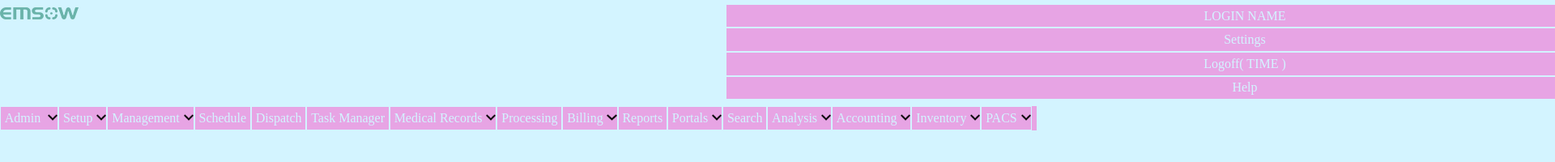
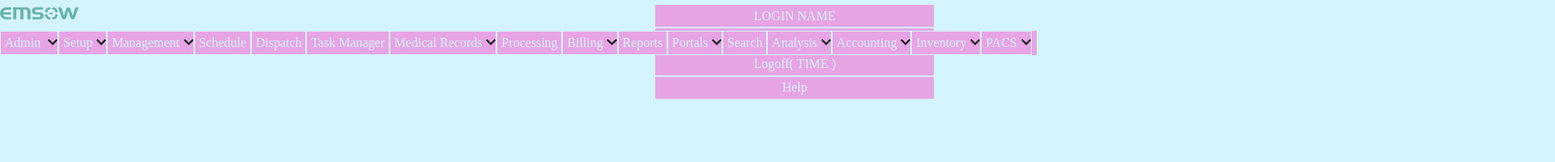
Before and after one commit to kal-devan/emsoow, a plain HTML site: page index.html in a window 1280 px wide. Shown: the top 200 px of the page at 81% size, 1920 px wide, since content can reach past the window. Drawn offline with Linux system fonts and the light colour scheme.

Commit message:
Update styles.css

```diff
--- a/styles.css
+++ b/styles.css
@@ -26,16 +26,14 @@ width: 0.76rem;
  }
 
 .Account_line {
-  position: relative;
-  left: 70%;
+  position: absolute;
+  right: 10%;
   margin-bottom: 0.5rem;
   padding-top: 0.3rem;
+  display: inline;
 }
 
-#Logo {
-  position: absolute;
-  top:
-}
+
 
 p {
   margin:  0.3rem 0.3rem;
```
